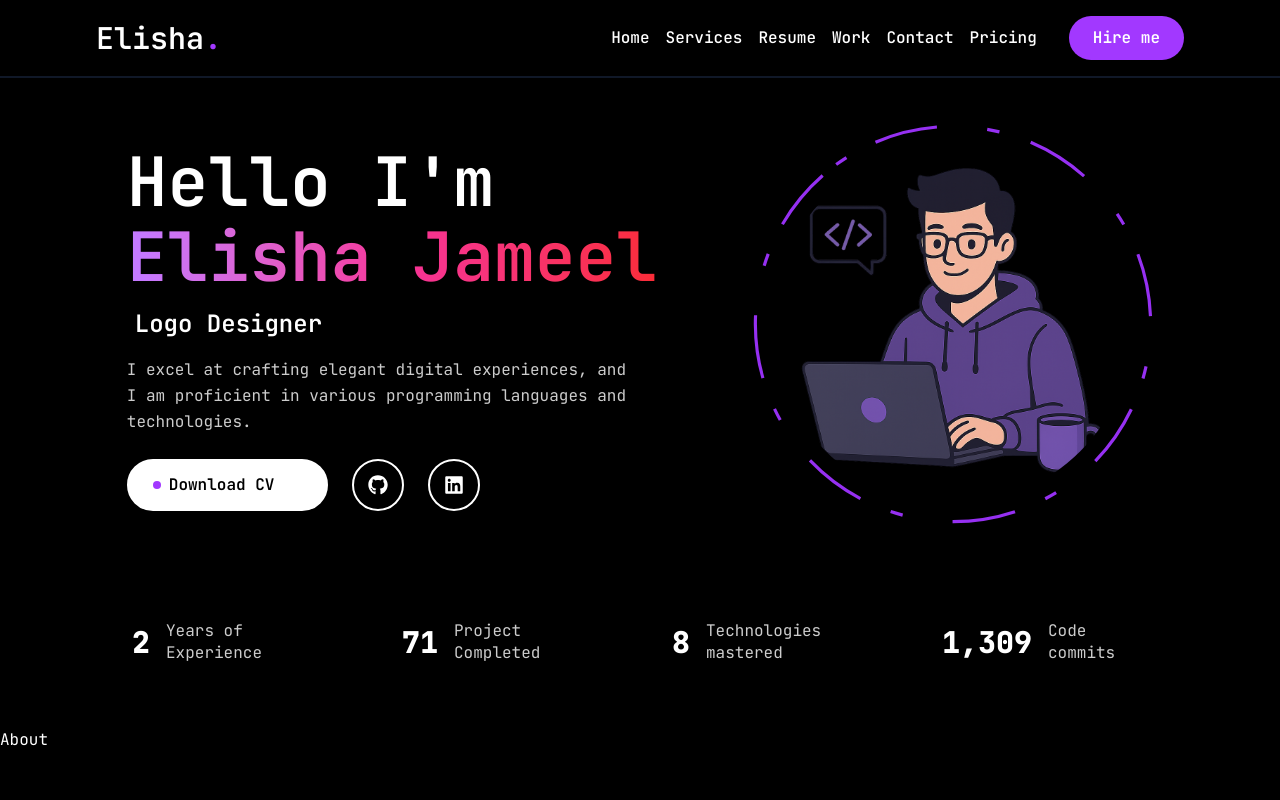
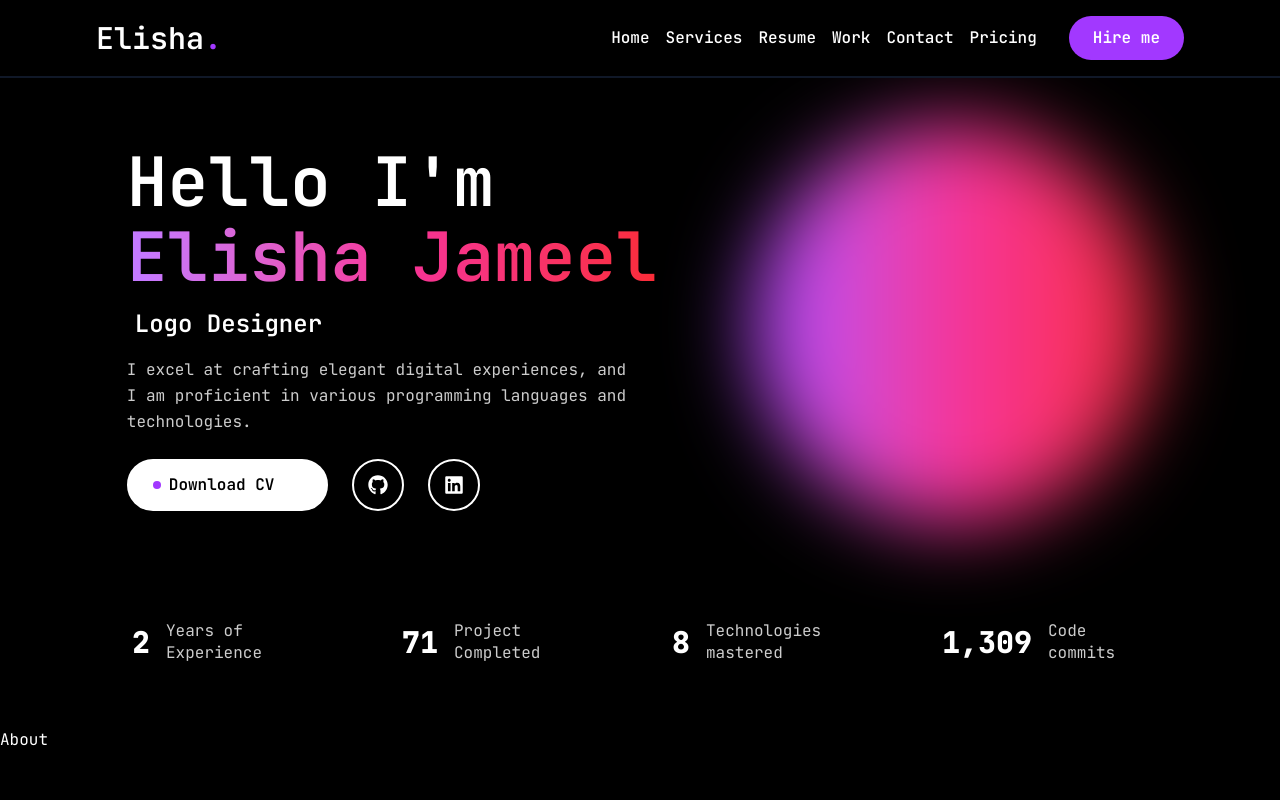
Before and after one commit to elishabhatti/elisha-portfolio, a Next.js app: page / in a window 1280 px wide. Shown: the top 800 px of the page. Built offline with nearby package versions, Linux system fonts and the light colour scheme.

Commit message:
added a blob instead of photo

```diff
--- a/components/Photo.jsx
+++ b/components/Photo.jsx
@@ -1,63 +1,31 @@
 "use client";
 
-import Image from "next/image";
 import { motion } from "framer-motion";
+import {
+  SiReact,
+  SiNodedotjs,
+  SiFigma,
+  SiGithub,
+  SiTailwindcss,
+  SiMongodb,
+} from "react-icons/si";
 
 const Photo = () => {
   return (
     <div className="w-full h-full relative flex items-center justify-center">
       <motion.div
-        initial={{ x:   100, opacity: 0 }}
-        animate={{ x: 0, opacity: 1, delay: 0.2 }}
+        initial={{ x: 100, opacity: 0 }}
+        animate={{ x: 0, opacity: 1 }}
         transition={{ duration: 0.69 }}
         className="relative"
       >
-        {/* Image */}
+        {/* Gradient Blob Background */}
         <motion.div
-          initial={{ x: -100, opacity: 0 }}
-          animate={{
-            x: 0,
-            opacity: 1,
-            transition: { delay: 0.7, duration: 0.4, ease: "easeInOut" },
-          }}
-          className="w-[300px] h-[300px] xl:w-[400px] xl:h-[400px] mix-blend-lighten absolute top-1/2 left-1/2 -translate-x-1/2 -translate-y-1/2"
-        >
-          <Image
-            src="/images/web-developer.png"
-            priority
-            quality={100}
-            fill
-            alt="Profile Photo"
-            className="object-contain p-5 rounded-full"
-          />
-        </motion.div>
-
-        {/* Circle */}
-        <motion.svg
-          className="w-[300px] xl:w-[400px] h-[300px] xl:h-[400px]"
-          fill="transparent"
-          viewBox="0 0 506 506"
-          xmlns="http://www.w3.org/2000/svg"
-        >
-          <motion.circle
-            cx="253"
-            cy="253"
-            r="250"
-            stroke="#9630F2"
-            strokeWidth="4"
-            strokeLinejoin="round"
-            initial={{ strokeDasharray: "24 10 0 0" }}
-            animate={{
-              strokeDasharray: ["15 120 25 25", "16 25 92 72", "4 250 22 22"],
-              rotate: [120, 360],
-            }}
-            transition={{
-              duration: 20,
-              repeat: Infinity,
-              repeatType: "reverse",
-            }}
-          />
-        </motion.svg>
+          initial={{ scale: 0, opacity: 0 }}
+          animate={{ scale: 1, opacity: 1 }}
+          transition={{ delay: 0.5, duration: 1, ease: "easeInOut" }}
+          className="w-[300px] h-[300px] xl:w-[400px] xl:h-[400px] rounded-full bg-gradient-to-r from-purple-500 via-pink-500 to-red-500 blur-2xl opacity-80 flex items-center justify-center"
+        ></motion.div>
       </motion.div>
     </div>
   );
--- a/components/Social.jsx
+++ b/components/Social.jsx
@@ -6,6 +6,7 @@ const socials = [
   { icon: <FaGithub />, path: "https://github.com/elishabhatti" },
   { icon: <FaLinkedin />, path: "https://www.linkedin.com/in/elisha-jameel/" },
 ];
+
 const Social = ({ containerStyles, iconStyles }) => {
   return (
     <motion.div
```
